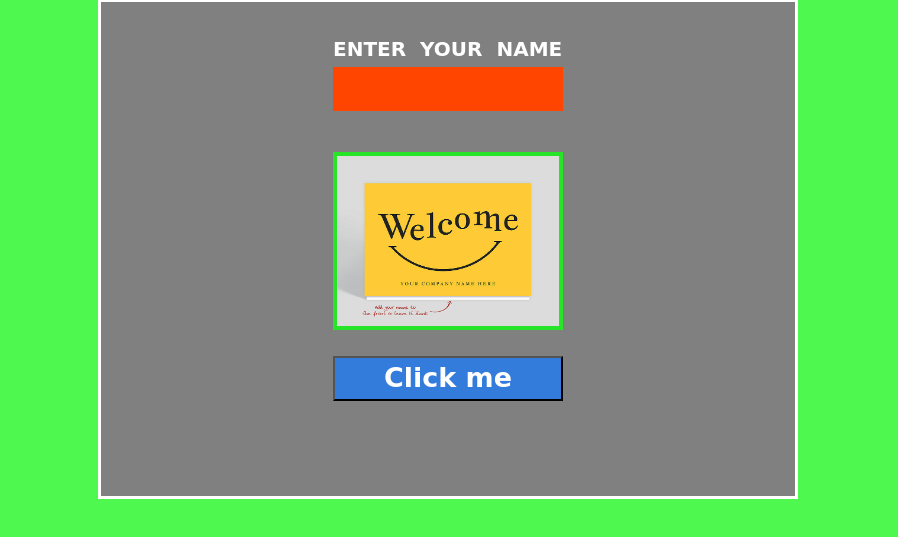
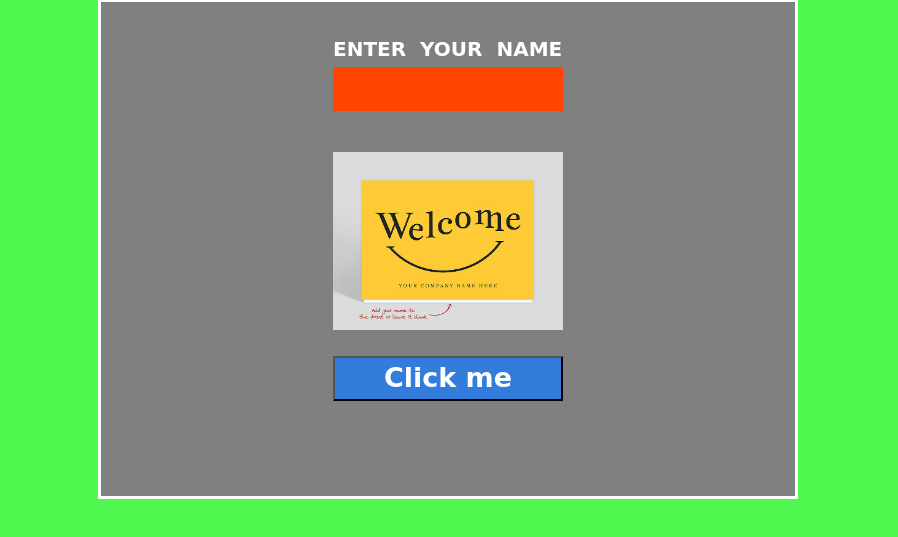
Before and after one commit to rajeevchaudhary-x/GetYouravatarJS, a plain HTML site: page index.html in a window 1280 px wide. Shown: the part 73-610 px from the top of the page, without its empty margins (192-1090 px from the left). Drawn offline with nearby package versions, Linux system fonts and the light colour scheme; a web font is replaced by a local one.

Commit message:
Update style.css

```diff
--- a/style.css
+++ b/style.css
@@ -37,7 +37,7 @@
     height: 178px;
     margin-top: 41px;
     width: 100%;
-    border: 4px solid rgb(40, 228, 40);
+
 }
 #clickme{
     height: 45px;
```
